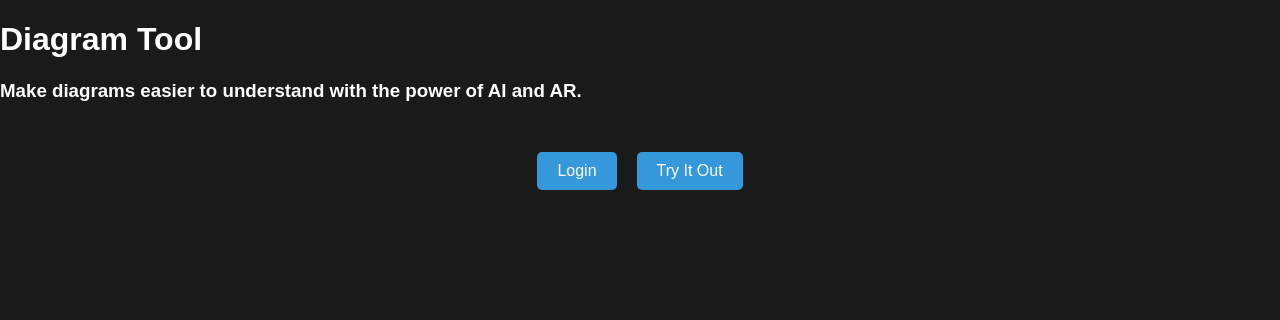
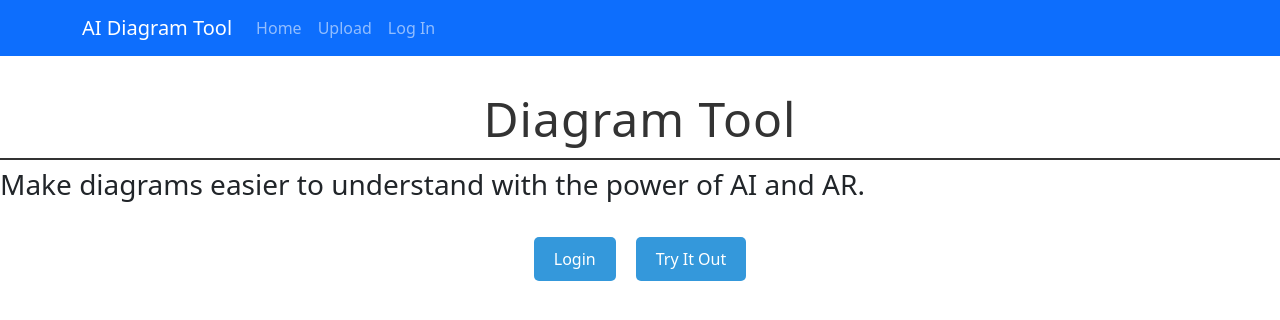
Before and after one commit to Tom8520/DRP_18, a React (Create React App) app in the folder frontend/: page / in a window 1280 px wide. Shown: the top 320 px of the page. Built offline with nearby package versions, Linux system fonts and the light colour scheme.

Commit message:
navbar styling

```diff
--- a/frontend/package.json
+++ b/frontend/package.json
@@ -12,7 +12,9 @@
     "@types/react": "^18.3.3",
     "@types/react-dom": "^18.3.0",
     "axios": "^1.7.2",
+    "bootstrap": "^5.3.3",
     "react": "^18.3.1",
+    "react-bootstrap": "^2.10.2",
     "react-dom": "^18.3.1",
     "react-router-dom": "^6.23.1",
     "react-scripts": "5.0.1",
--- a/frontend/src/pages/LandingPage.tsx
+++ b/frontend/src/pages/LandingPage.tsx
@@ -1,16 +1,31 @@
 import React from 'react';
 import { Link } from 'react-router-dom';
 import './../styles/Landing.css';
+import Container from 'react-bootstrap/Container';
+import Nav from 'react-bootstrap/Nav';
+import Navbar from 'react-bootstrap/Navbar';
+import '../../node_modules/bootstrap/dist/css/bootstrap.min.css';
 
 const LandingPage = () => {
 
   return (
     <div>
+      <Navbar bg="primary" data-bs-theme="dark">
+        <Container>
+          <Navbar.Brand href="">AI Diagram Tool</Navbar.Brand>
+          <Nav className="me-auto">
+            <Nav.Link href="">Home</Nav.Link>
+            <Nav.Link href="/main">Upload</Nav.Link>
+            <Nav.Link href="/login">Log In</Nav.Link>
+          </Nav>
+        </Container>
+      </Navbar>
+      <br></br>
       <div className="header">
-        <h1>Diagram Tool</h1>
+        <h1 className='stylish-header'>Diagram Tool</h1>
         <h3>Make diagrams easier to understand with the power of AI and AR.</h3>
       </div>
-      <div className="container">
+      <div className="div-container">
         <p className="description"></p>
         <div className="button-container">
           <Link to="/login" className="styled-button">Login</Link>
--- a/frontend/src/pages/MainPage.tsx
+++ b/frontend/src/pages/MainPage.tsx
@@ -28,10 +28,9 @@ const UploadImagePage = () => {
   return (
       <div>
         <div className="header">
-          <h1>Camera</h1>
+          <h1 className='stylish-header'>Camera</h1>
         </div>
-        <div className="container">
-          <p className="description"></p>
+        <div className="div-container">
           <div className="button-container">
             <Link to="/login" className="styled-button">Login</Link>
           </div>
--- a/frontend/src/styles/Landing.css
+++ b/frontend/src/styles/Landing.css
@@ -16,7 +16,7 @@ body {
     width: 100%;
   }
 
-  .container {
+  .div-container {
     display: flex;
     justify-content: center;
     align-items: center;
@@ -75,3 +75,19 @@ body {
       margin: 20px 0;
     }
   }
+
+  .stylish-header {
+      font-size: 3em; /* Large font size */
+      font-weight: 300; /* Light weight for a modern look */
+      color: #333; /* Dark text color */
+      padding: 10px 20px; /* Padding around the text */
+      border-bottom: 2px solid #333; /* Simple underline */
+      letter-spacing: 1px; /* Slight space between letters */
+      transition: color 0.3s, border-color 0.3s; /* Smooth transition for hover effects */
+      text-align: center;
+  }
+
+  .stylish-header:hover {
+      color: #555; /* Slightly lighter text color on hover */
+      border-color: #555; /* Slightly lighter underline color on hover */
+  }
```
Also changed, not shown: 1 other file (tests, documents, lock files or other folders).
